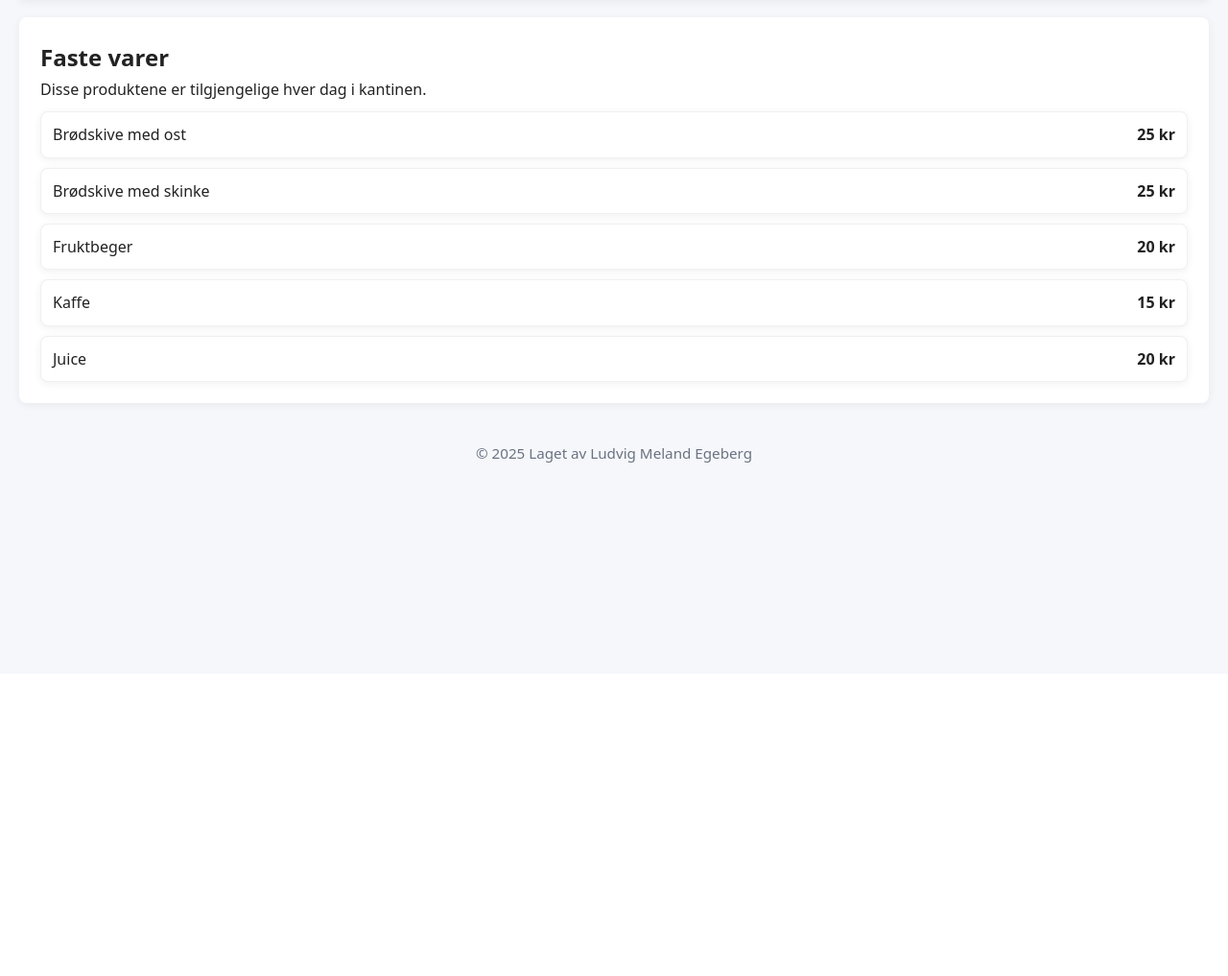
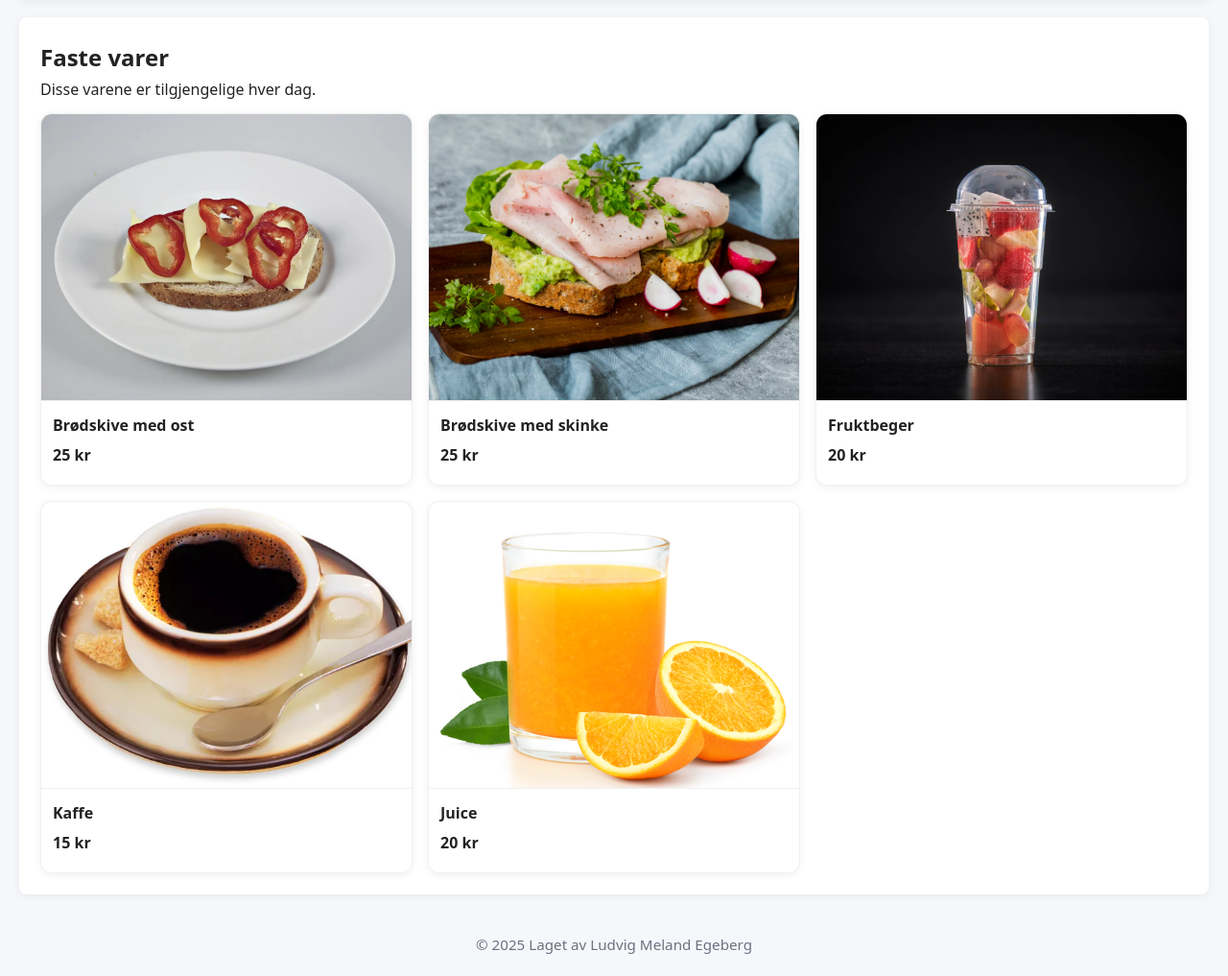
Before and after one commit to 200IQLulu/Kantine-oppgave, a Flask app: page /about in a window 1280 px wide. Shown: the part 98-1115 px from the top of the page at 96% size. Before the commit the page ends 580 px from the top, so only its background shows below. Run offline with Flask 3, Linux system fonts and the light colour scheme.

Commit message:
jeg lagde samme type oppset på faste varer som på menyen

```diff
--- a/templates/about.html
+++ b/templates/about.html
@@ -4,13 +4,19 @@
 
 {% block content %}
   <h2>Faste varer</h2>
-  <p>Disse produktene er tilgjengelige hver dag i kantinen.</p>
+  <p>Disse varene er tilgjengelige hver dag.</p>
 
-  <ul class="product-list">
-    <li><span>Brødskive med ost</span> <strong>25 kr</strong></li>
-    <li><span>Brødskive med skinke</span> <strong>25 kr</strong></li>
-    <li><span>Fruktbeger</span> <strong>20 kr</strong></li>
-    <li><span>Kaffe</span> <strong>15 kr</strong></li>
-    <li><span>Juice</span> <strong>20 kr</strong></li>
-  </ul>
+  <section class="menu-grid">
+    {% for om in omen %}
+    <article class="menu-card">
+      <div class="menu-card-media">
+        <img src="{{ om.bilde }}" alt="{{ om.produkt }}" loading="lazy">
+      </div>
+      <div class="menu-card-body">
+        <h4 class="menu-day">{{ om.produkt }}</h4>
+        <p class="menu-price">{{ om.pris }}</p>
+      </div>
+    </article>
+    {% endfor %}
+  </section>
 {% endblock %}
```
